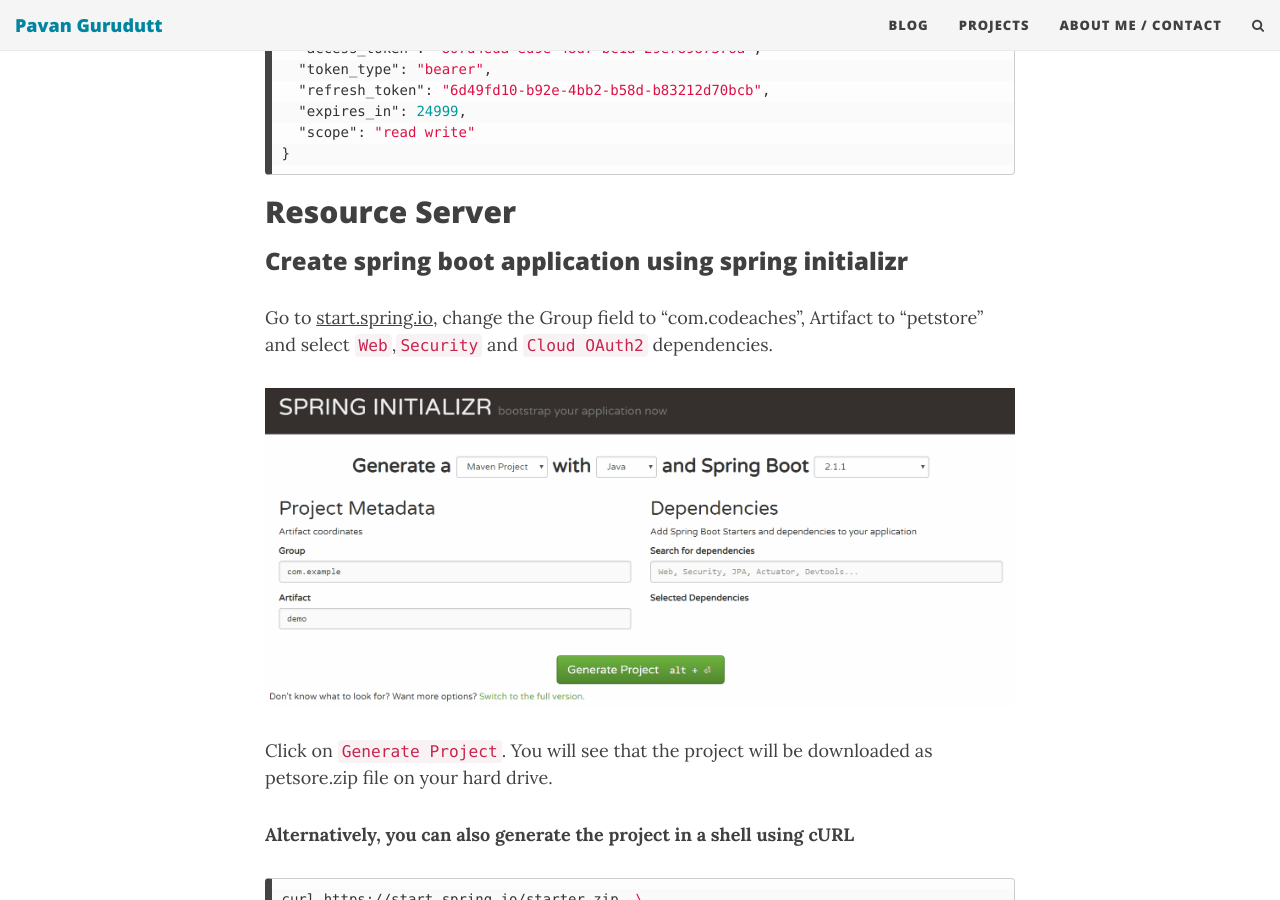
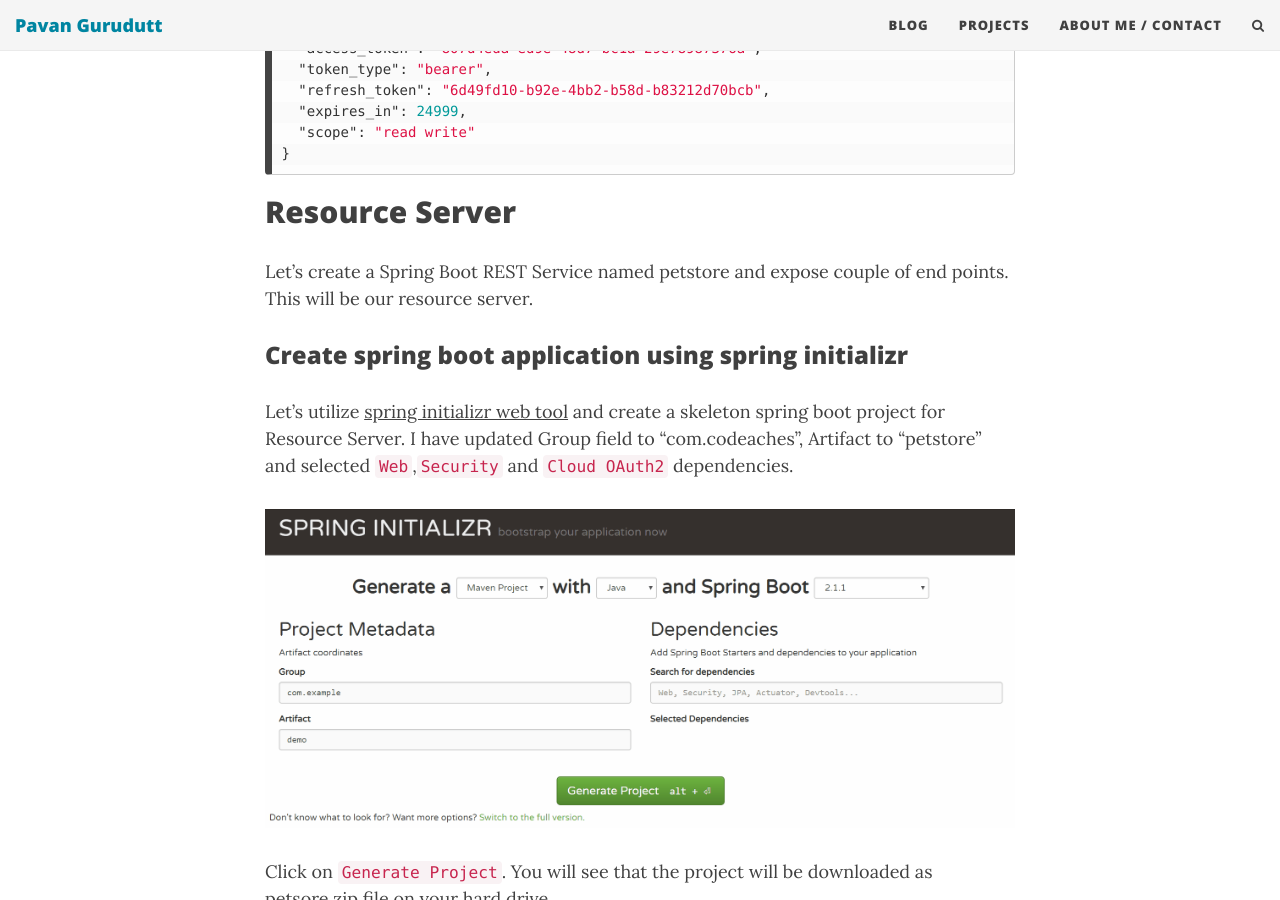
Before and after one commit to codeaches/codeaches.github.io, a Jekyll site: the page built from _posts/2018-12-20-Spring Boot-OAuth2 and Resource Server setup.md, in a window 1280 px wide and 900 px high, scrolled down 10577 px. Built offline with Jekyll 4.4.1, drawn with Linux system fonts in a browser that asks for light colours; nearby versions of some CDN libraries; comment, search, counter and statistics services are not loaded.

Commit message:
no message

```diff
--- a/_posts/2018-12-20-Spring Boot-OAuth2 and Resource Server setup.md
+++ b/_posts/2018-12-20-Spring Boot-OAuth2 and Resource Server setup.md
@@ -415,9 +415,11 @@
 
 ## Resource Server {#createresourceserver}
 
+Let's create a Spring Boot REST Service named petstore and expose couple of end points. This will be our resource server.
+
 ### Create spring boot application using spring initializr {#enableresourceserver}
 
-Go to [start.spring.io](https://start.spring.io/){:target="_blank"}, change the Group field to "com.codeaches", Artifact to "petstore" and select `Web`,`Security` and `Cloud OAuth2` dependencies.
+Let's utilize [spring initializr web tool](https://start.spring.io/){:target="_blank"} and create a skeleton spring boot project for Resource Server. I have updated Group field to "com.codeaches", Artifact to "petstore" and selected `Web`,`Security` and `Cloud OAuth2` dependencies.
 
 ![Spring initializr web tool](/img/blog/petstore/petstore-initializr.gif){:target="_blank"}
 
```
